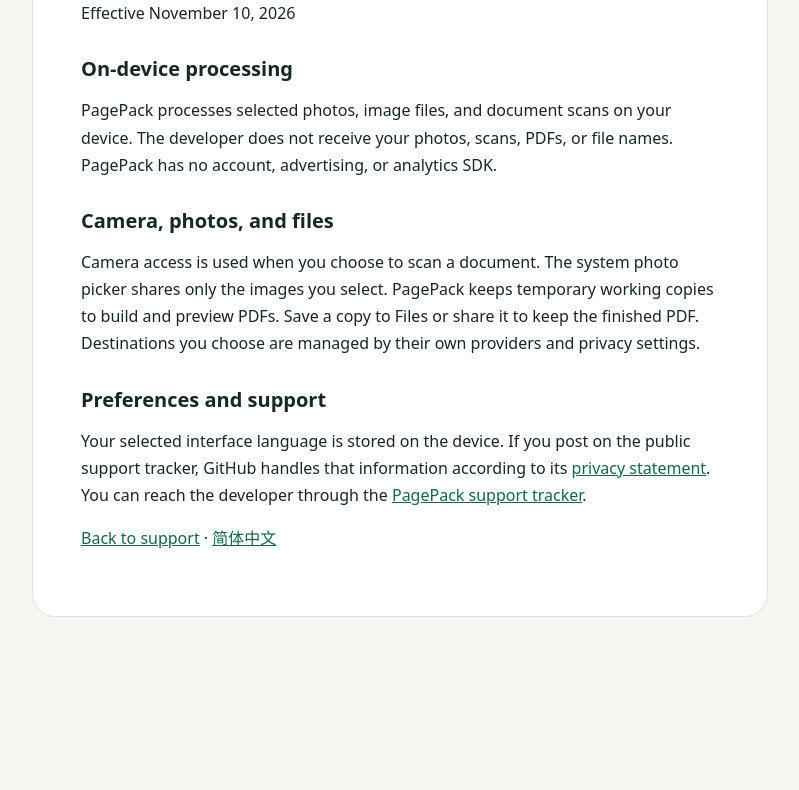
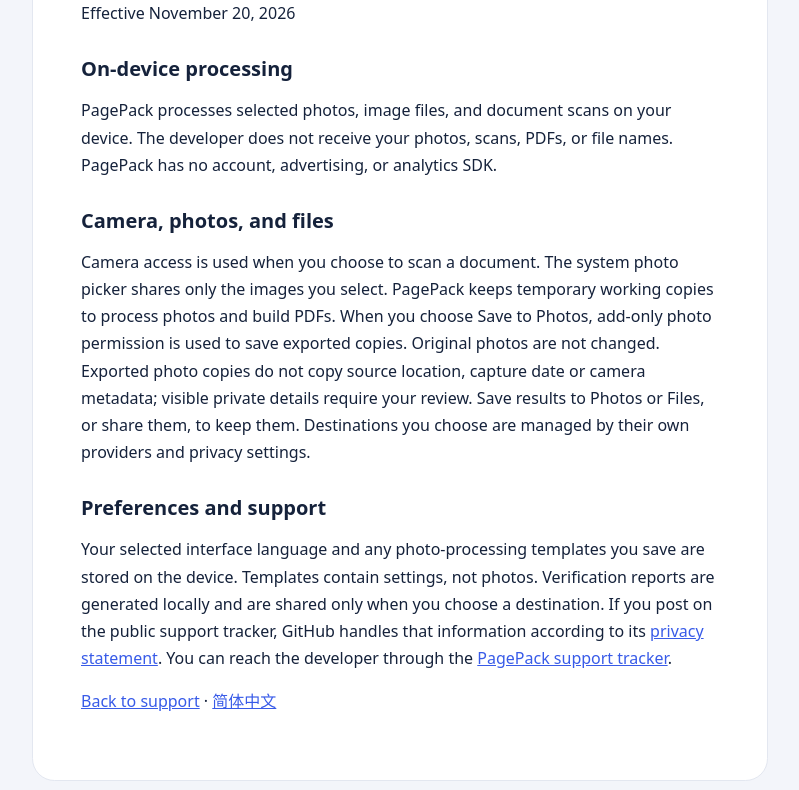
Before and after one commit to wanwanyahoo/pagepack-support, a plain HTML site: page privacy.html in a window 1280 px wide. Shown: the part 236-1026 px from the top of the page, without its empty margins (240-1039 px from the left). Before the commit the page ends 901 px from the top, so only its background shows below. Drawn offline with Linux system fonts and the light colour scheme.

Commit message:
Describe local photo preparation tools and export privacy

```diff
--- a/privacy.html
+++ b/privacy.html
@@ -1,8 +1,8 @@
 <!doctype html>
 <html lang="en"><meta charset="utf-8"><meta name="viewport" content="width=device-width, initial-scale=1">
 <title>PagePack Privacy Policy</title><link rel="stylesheet" href="style.css">
-<main><p class="brand">PagePack</p><h1>Privacy policy</h1><p>Effective November 10, 2026</p>
+<main><p class="brand">PagePack</p><h1>Privacy policy</h1><p>Effective November 20, 2026</p>
 <h2>On-device processing</h2><p>PagePack processes selected photos, image files, and document scans on your device. The developer does not receive your photos, scans, PDFs, or file names. PagePack has no account, advertising, or analytics SDK.</p>
-<h2>Camera, photos, and files</h2><p>Camera access is used when you choose to scan a document. The system photo picker shares only the images you select. PagePack keeps temporary working copies to build and preview PDFs. Save a copy to Files or share it to keep the finished PDF. Destinations you choose are managed by their own providers and privacy settings.</p>
-<h2>Preferences and support</h2><p>Your selected interface language is stored on the device. If you post on the public support tracker, GitHub handles that information according to its <a href="https://docs.github.com/en/site-policy/privacy-policies/github-general-privacy-statement">privacy statement</a>. You can reach the developer through the <a href="https://github.com/wanwanyahoo/pagepack-support/issues">PagePack support tracker</a>.</p>
+<h2>Camera, photos, and files</h2><p>Camera access is used when you choose to scan a document. The system photo picker shares only the images you select. PagePack keeps temporary working copies to process photos and build PDFs. When you choose Save to Photos, add-only photo permission is used to save exported copies. Original photos are not changed. Exported photo copies do not copy source location, capture date or camera metadata; visible private details require your review. Save results to Photos or Files, or share them, to keep them. Destinations you choose are managed by their own providers and privacy settings.</p>
+<h2>Preferences and support</h2><p>Your selected interface language and any photo-processing templates you save are stored on the device. Templates contain settings, not photos. Verification reports are generated locally and are shared only when you choose a destination. If you post on the public support tracker, GitHub handles that information according to its <a href="https://docs.github.com/en/site-policy/privacy-policies/github-general-privacy-statement">privacy statement</a>. You can reach the developer through the <a href="https://github.com/wanwanyahoo/pagepack-support/issues">PagePack support tracker</a>.</p>
 <p><a href="index.html">Back to support</a> · <a href="privacy-zh-Hans.html" lang="zh-Hans">简体中文</a></p></main></html>
--- a/style.css
+++ b/style.css
@@ -1,5 +1,5 @@
-:root{color-scheme:light dark;--bg:#f6f7f3;--paper:#fff;--ink:#17291f;--accent:#196348;--border:#d8e7dc}
-@media(prefers-color-scheme:dark){:root{--bg:#141915;--paper:#202822;--ink:#edf5ee;--accent:#91d6ae;--border:#38473c}}
+:root{color-scheme:light dark;--bg:#f3f5fa;--paper:#fff;--ink:#15223b;--accent:#385be8;--border:#e3e7f0}
+@media(prefers-color-scheme:dark){:root{--bg:#10141f;--paper:#1d2433;--ink:#edf2ff;--accent:#a5baff;--border:#343e52}}
 body{margin:0;background:var(--bg);color:var(--ink);font:1rem/1.7 system-ui,sans-serif}
 main{box-sizing:border-box;max-width:46rem;margin:clamp(.75rem,5vw,3rem) auto;padding:clamp(1.1rem,6vw,3rem);background:var(--paper);border:1px solid var(--border);border-radius:1.4rem}
 h1,h2{line-height:1.2}h1{font-size:clamp(1.85rem,7vw,3rem);margin:.4em 0}h2{margin:1.5em 0 .45em;font-size:1.25rem}a{color:var(--accent)}.brand{color:var(--accent);font-weight:750}
```
Also changed, not shown: index.html (+2 -2 lines), privacy-zh-Hans.html (+2 -2 lines), zh-Hans.html (+2 -2 lines).
